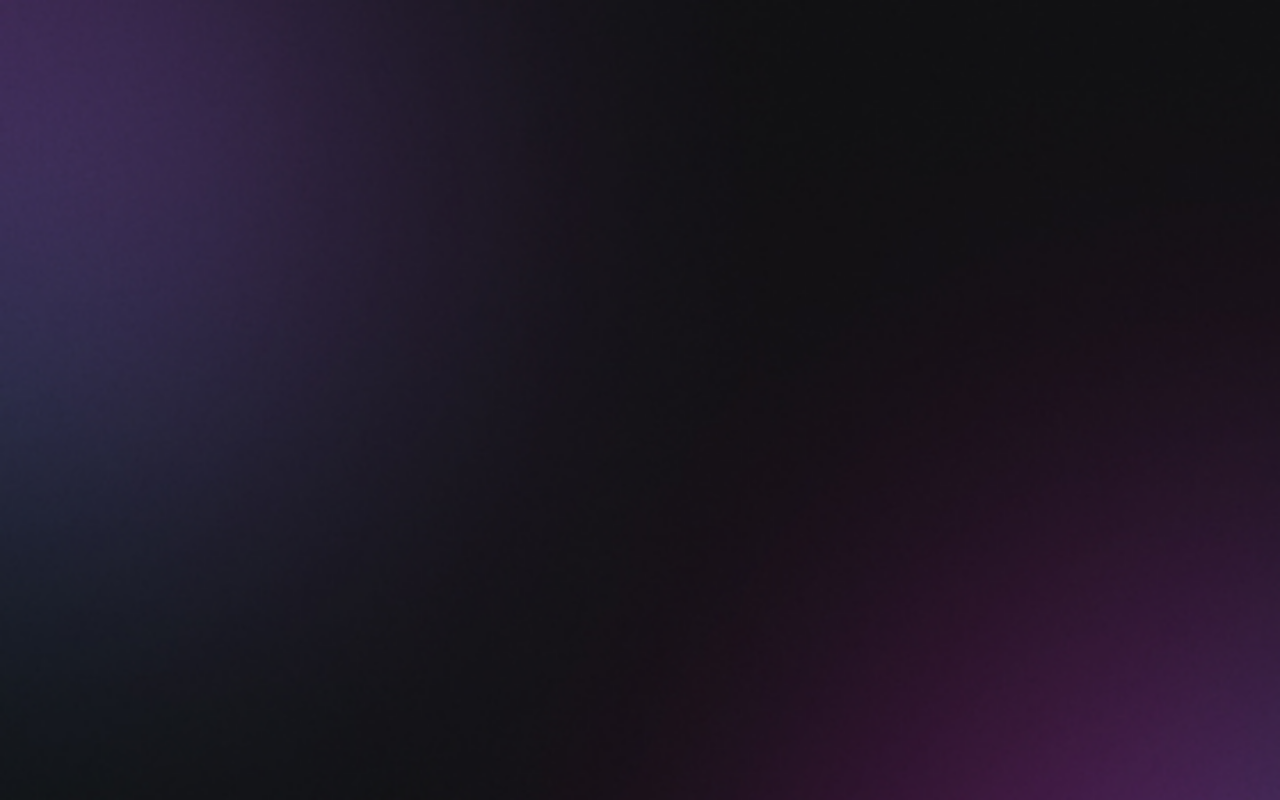
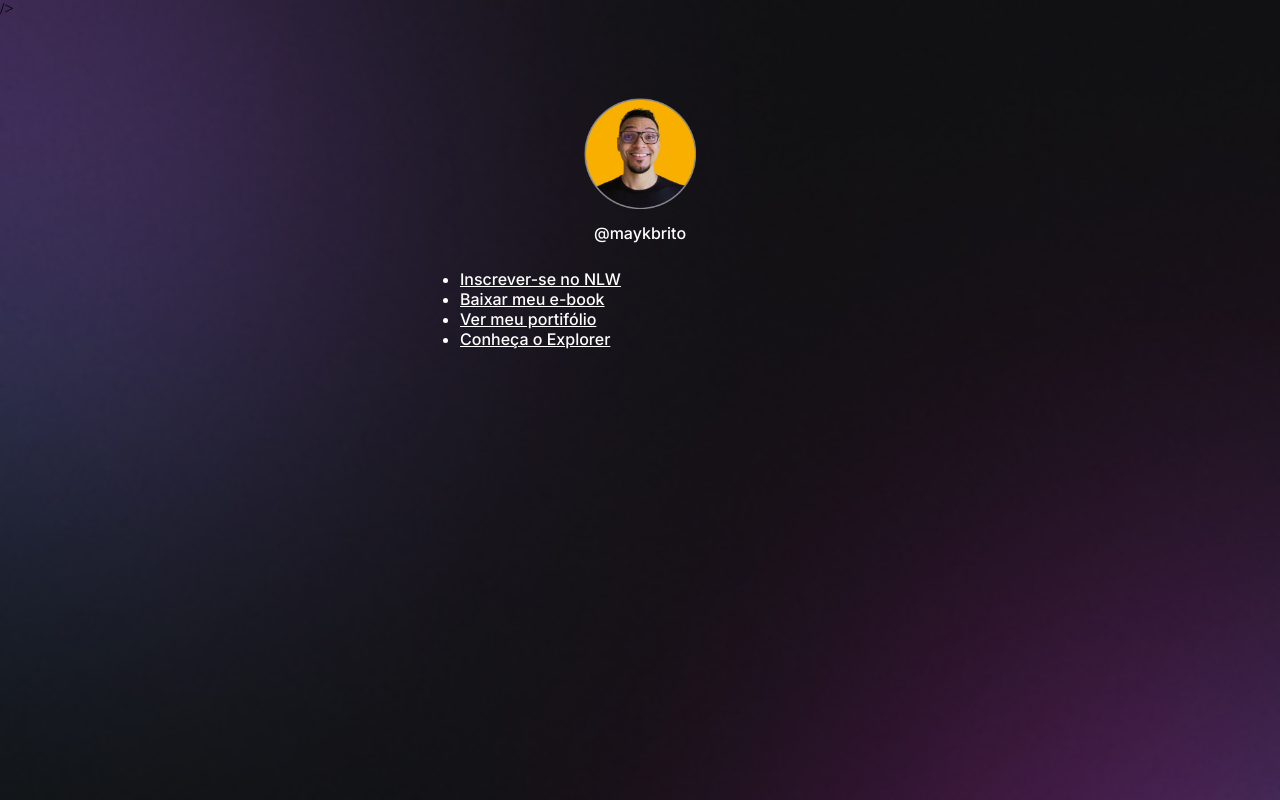
Before and after one commit to GiovannaGamba/ProjetoRocketSeat, a plain HTML site: page index.html in a window 1280 px wide. Drawn offline with Linux system fonts and the light colour scheme.

Commit message:
Adiciona lista de links e configura fonte do texto

```diff
--- a/index.html
+++ b/index.html
@@ -1,10 +1,43 @@
 <!DOCTYPE html>
 <html lang="pt-br">
   <head>
+    <link rel="preconnect" href="https://fonts.googleapis.com" />
+    <link rel="preconnect" href="https://fonts.gstatic.com" crossorigin />
+    <link
+      href="https://fonts.googleapis.com/css2?family=Inter:wght@500&display=swap"
+      rel="stylesheet"
+    />
+    />
     <meta charset="UTF-8" />
     <meta name="viewport" content="width=device-width, initial-scale=1.0" />
-    <title>Document</title>
+    <title>DevLinks</title>
     <link rel="stylesheet" href="./style.css" />
   </head>
-  <body></body>
+  <body>
+    <div id="container">
+      <div id="profile">
+        <img
+          src="./assets/avatar.png"
+          alt="Foto de Mayk Brito sorrindo, usando óculos e camisa preta, barba e fundo amarelo."
+        />
+        <p>@maykbrito</p>
+      </div>
+      <ul>
+        <li>
+          <a href="#">Inscrever-se no NLW</a>
+        </li>
+        <li>
+          <a href="#">Baixar meu e-book</a>
+        </li>
+        <li>
+          <a href="https://github.com/GiovannaGamba">Ver meu portifólio</a>
+        </li>
+        <li>
+          <a href="https://rocketseat.com.br/explorer"
+          target="_blank"
+          >Conheça o Explorer</a>
+        </li>
+      </ul>
+    </div>
+  </body>
 </html>
--- a/style.css
+++ b/style.css
@@ -1,8 +1,34 @@
+* {
+  margin: 0;
+  padding: 0;
+  box-sizing: border-box;
+}
+
 body {
-  /*background-image: url(./assets/bg-mobile.jpg);
-  background-repeat: no-repeat;
-  background-position: top center;
-  background-size: cover;
-*/
   background: url(./assets/bg-mobile.jpg) no-repeat top center/cover;
 }
+
+body * {
+  font-family: "Inter", sans-serif;
+  color: white;
+}
+
+#container {
+  width: 360px;
+  margin: 56px auto 0px auto;
+}
+
+#profile {
+  text-align: center;
+  padding: 24px;
+}
+
+#profile img {
+  width: 112px;
+}
+
+#profile p {
+  font-weight: 500;
+  line-height: 24px;
+  margin-top: 8px;
+}
```
